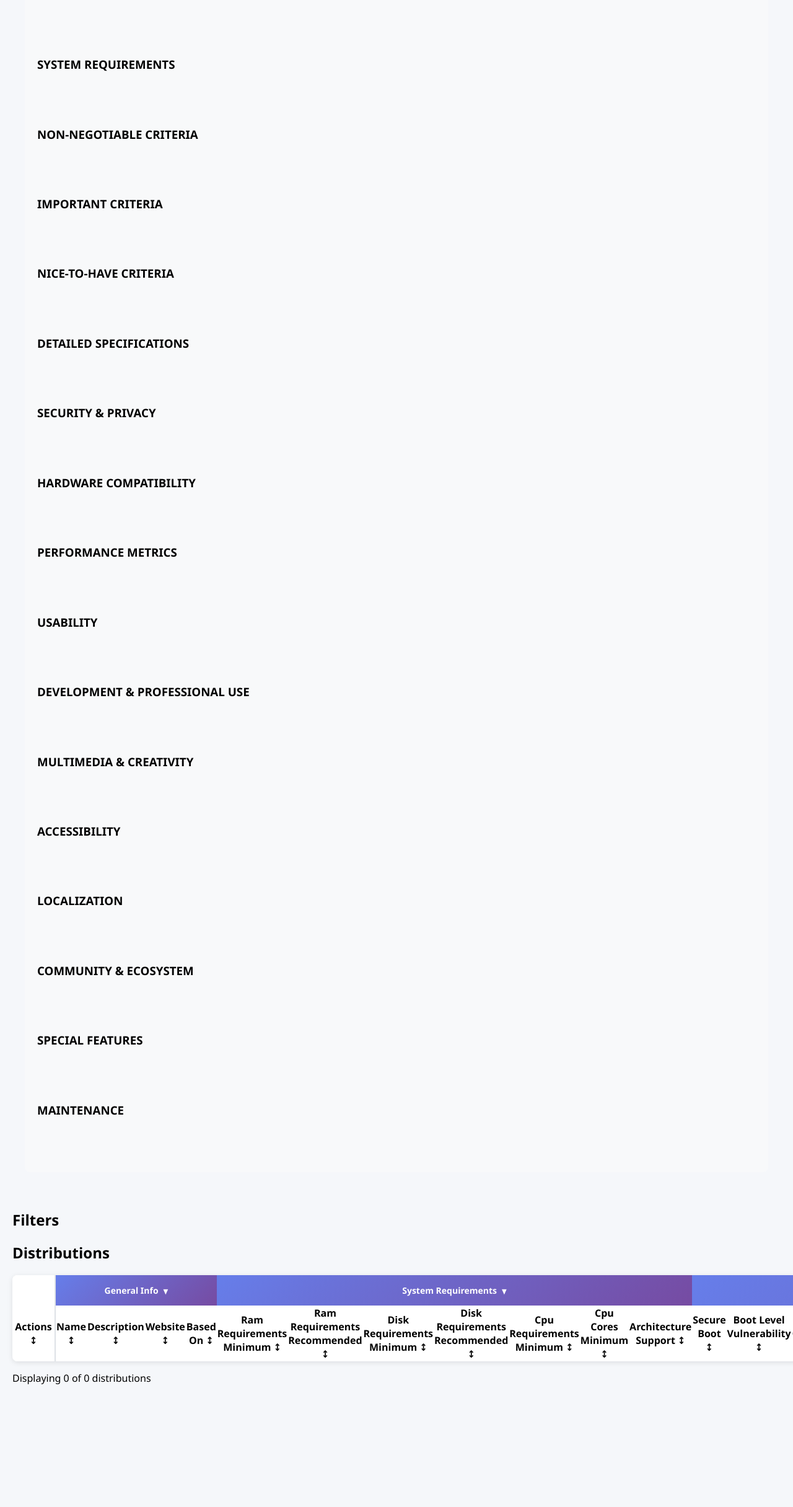
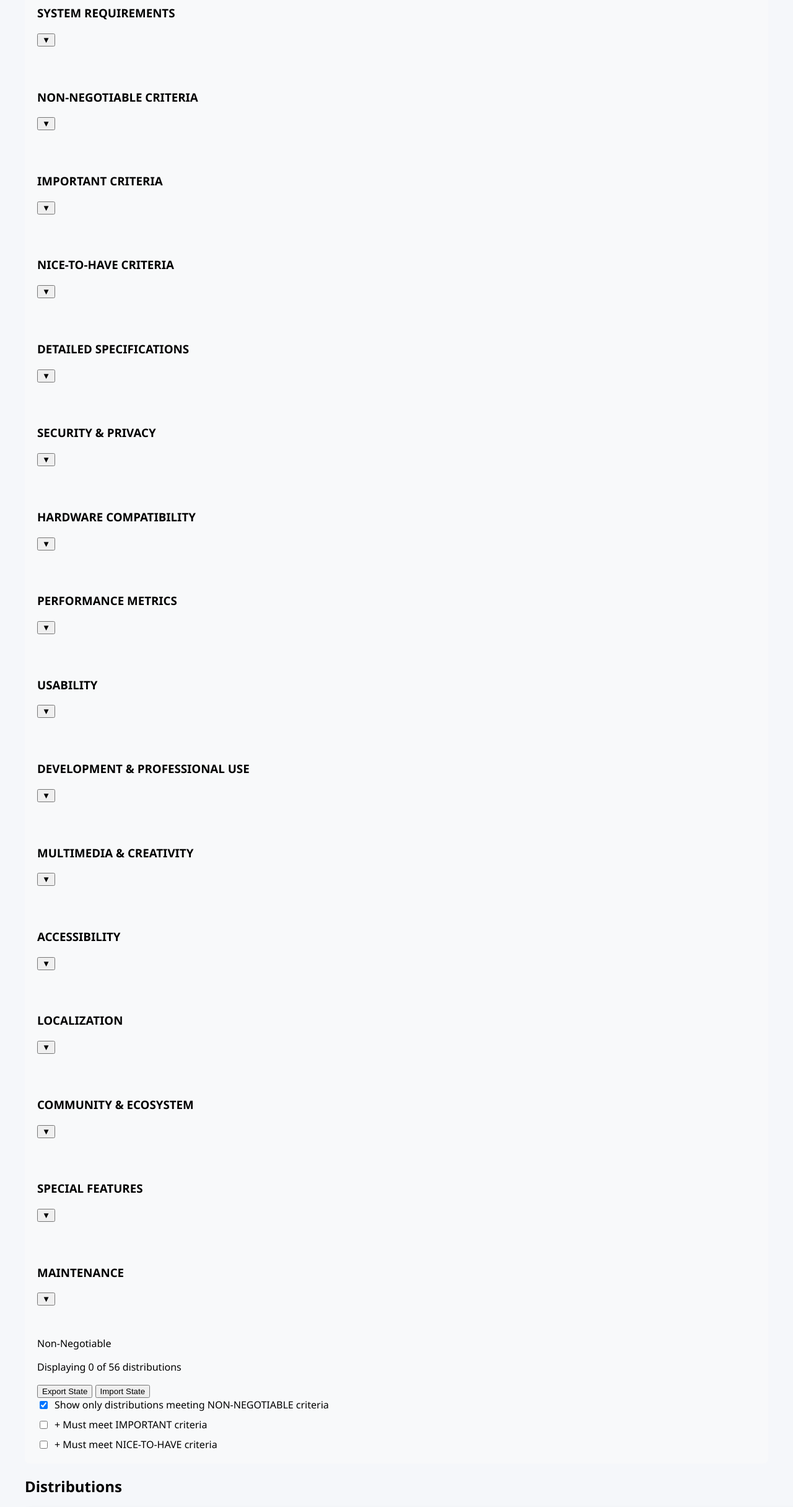
Before and after one commit to James-Cherished-Inc/DistroChooser, a website: page index.html in a window 1280 px wide. Shown: the part 269-2700 px from the top of the page at 62% size. Before the commit the page ends 2539 px from the top, so only its background shows below. Drawn offline with nearby package versions, Linux system fonts and the light colour scheme; no server answers.

Commit message:
Fix active filters display and relocate/update distribution count display under active filters.

```diff
--- a/index.html
+++ b/index.html
@@ -9,26 +9,6 @@
 <body>
     <div class="distro-comparison-container">
         <div class="filter-controls">
-            <div class="priority-filters">
-                <label>
-                    <input type="checkbox" id="filterNonNegotiable" checked>
-                    Show only distributions meeting NON-NEGOTIABLE criteria
-                </label>
-                <label>
-                    <input type="checkbox" id="filterImportant">
-                    + Must meet IMPORTANT criteria
-                </label>
-                <label>
-                    <input type="checkbox" id="filterNiceToHave">
-                    + Must meet NICE-TO-HAVE criteria
-                </label>
-            </div>
-            <div class="state-controls">
-                <button id="exportStateBtn">Export State</button>
-                <input type="file" id="importStateInput" accept=".json" style="display: none;">
-                <button id="importStateBtn">Import State</button>
-            </div>
-            <div id="stats"></div> <!-- Placeholder for statistics -->
 
             <div class="detailed-filters" id="detailed-filters">
                 <div class="filters-header">
@@ -37,120 +17,208 @@
                 </div>
                 <div id="filters-content">
 
-                <div class="filter-category">
-                    <h3>General Info</h3>
-                    <div class="filter-placeholder" id="general-info-filters">
+                <div class="filter-category subsection" id="general-info-section">
+                    <div class="subsection-header">
+                        <h3>General Info</h3>
+                        <button class="subsection-toggle-btn">▼</button>
+                    </div>
+                    <div class="subsection-content">
+                        <div class="filter-placeholder" id="general-info-filters"></div>
                     </div>
                 </div>
 
-                <div class="filter-category">
-                    <h3>SYSTEM REQUIREMENTS</h3>
-                    <div class="filter-placeholder" id="system-requirements-filters">
+                <div class="filter-category subsection" id="system-requirements-section">
+                    <div class="subsection-header">
+                        <h3>SYSTEM REQUIREMENTS</h3>
+                        <button class="subsection-toggle-btn">▼</button>
+                    </div>
+                    <div class="subsection-content">
+                        <div class="filter-placeholder" id="system-requirements-filters"></div>
                     </div>
                 </div>
 
-                <div class="filter-category">
-                    <h3>NON-NEGOTIABLE CRITERIA</h3>
-                    <div class="filter-placeholder" id="non-negotiable-criteria-filters">
+                <div class="filter-category subsection" id="non-negotiable-section">
+                    <div class="subsection-header">
+                        <h3>NON-NEGOTIABLE CRITERIA</h3>
+                        <button class="subsection-toggle-btn">▼</button>
+                    </div>
+                    <div class="subsection-content">
+                        <div class="filter-placeholder" id="non-negotiable-criteria-filters"></div>
                     </div>
                 </div>
 
-                <div class="filter-category">
-                    <h3>IMPORTANT CRITERIA</h3>
-                    <div class="filter-placeholder" id="important-criteria-filters">
+                <div class="filter-category subsection" id="important-criteria-section">
+                    <div class="subsection-header">
+                        <h3>IMPORTANT CRITERIA</h3>
+                        <button class="subsection-toggle-btn">▼</button>
+                    </div>
+                    <div class="subsection-content">
+                        <div class="filter-placeholder" id="important-criteria-filters"></div>
                     </div>
                 </div>
 
-                <div class="filter-category">
-                    <h3>NICE-TO-HAVE CRITERIA</h3>
-                    <div class="filter-placeholder" id="nice-to-have-criteria-filters">
+                <div class="filter-category subsection" id="nice-to-have-section">
+                    <div class="subsection-header">
+                        <h3>NICE-TO-HAVE CRITERIA</h3>
+                        <button class="subsection-toggle-btn">▼</button>
+                    </div>
+                    <div class="subsection-content">
+                        <div class="filter-placeholder" id="nice-to-have-criteria-filters"></div>
                     </div>
                 </div>
 
-                <div class="filter-category">
-                    <h3>DETAILED SPECIFICATIONS</h3>
-                    <div class="filter-placeholder" id="detailed-specifications-filters">
+                <div class="filter-category subsection" id="detailed-specifications-section">
+                    <div class="subsection-header">
+                        <h3>DETAILED SPECIFICATIONS</h3>
+                        <button class="subsection-toggle-btn">▼</button>
+                    </div>
+                    <div class="subsection-content">
+                        <div class="filter-placeholder" id="detailed-specifications-filters"></div>
                     </div>
                 </div>
 
-                <div class="filter-category">
-                    <h3>SECURITY & PRIVACY</h3>
-                    <div class="filter-placeholder" id="security-privacy-filters">
+                <div class="filter-category subsection" id="security-privacy-section">
+                    <div class="subsection-header">
+                        <h3>SECURITY & PRIVACY</h3>
+                        <button class="subsection-toggle-btn">▼</button>
+                    </div>
+                    <div class="subsection-content">
+                        <div class="filter-placeholder" id="security-privacy-filters"></div>
                     </div>
                 </div>
 
-                <div class="filter-category">
-                    <h3>HARDWARE COMPATIBILITY</h3>
-                    <div class="filter-placeholder" id="hardware-compatibility-filters">
+                <div class="filter-category subsection" id="hardware-compatibility-section">
+                    <div class="subsection-header">
+                        <h3>HARDWARE COMPATIBILITY</h3>
+                        <button class="subsection-toggle-btn">▼</button>
+                    </div>
+                    <div class="subsection-content">
+                        <div class="filter-placeholder" id="hardware-compatibility-filters"></div>
                     </div>
                 </div>
 
-                <div class="filter-category">
-                    <h3>PERFORMANCE METRICS</h3>
-                    <div class="filter-placeholder" id="performance-metrics-filters">
+                <div class="filter-category subsection" id="performance-metrics-section">
+                    <div class="subsection-header">
+                        <h3>PERFORMANCE METRICS</h3>
+                        <button class="subsection-toggle-btn">▼</button>
+                    </div>
+                    <div class="subsection-content">
+                        <div class="filter-placeholder" id="performance-metrics-filters"></div>
                     </div>
                 </div>
 
-                <div class="filter-category">
-                    <h3>USABILITY</h3>
-                    <div class="filter-placeholder" id="usability-filters">
+                <div class="filter-category subsection" id="usability-section">
+                    <div class="subsection-header">
+                        <h3>USABILITY</h3>
+                        <button class="subsection-toggle-btn">▼</button>
+                    </div>
+                    <div class="subsection-content">
+                        <div class="filter-placeholder" id="usability-filters"></div>
                     </div>
                 </div>
 
-                <div class="filter-category">
-                    <h3>DEVELOPMENT & PROFESSIONAL USE</h3>
-                    <div class="filter-placeholder" id="development-professional-use-filters">
+                <div class="filter-category subsection" id="development-professional-use-section">
+                    <div class="subsection-header">
+                        <h3>DEVELOPMENT & PROFESSIONAL USE</h3>
+                        <button class="subsection-toggle-btn">▼</button>
+                    </div>
+                    <div class="subsection-content">
+                        <div class="filter-placeholder" id="development-professional-use-filters"></div>
                     </div>
                 </div>
 
-                <div class="filter-category">
-                    <h3>MULTIMEDIA & CREATIVITY</h3>
-                    <div class="filter-placeholder" id="multimedia-creativity-filters">
+                <div class="filter-category subsection" id="multimedia-creativity-section">
+                    <div class="subsection-header">
+                        <h3>MULTIMEDIA & CREATIVITY</h3>
+                        <button class="subsection-toggle-btn">▼</button>
+                    </div>
+                    <div class="subsection-content">
+                        <div class="filter-placeholder" id="multimedia-creativity-filters"></div>
                     </div>
                 </div>
 
-                <div class="filter-category">
-                    <h3>ACCESSIBILITY</h3>
-                    <div class="filter-placeholder" id="accessibility-filters">
+                <div class="filter-category subsection" id="accessibility-section">
+                    <div class="subsection-header">
+                        <h3>ACCESSIBILITY</h3>
+                        <button class="subsection-toggle-btn">▼</button>
+                    </div>
+                    <div class="subsection-content">
+                        <div class="filter-placeholder" id="accessibility-filters"></div>
                     </div>
                 </div>
 
-                <div class="filter-category">
-                    <h3>LOCALIZATION</h3>
-                    <div class="filter-placeholder" id="localization-filters">
+                <div class="filter-category subsection" id="localization-section">
+                    <div class="subsection-header">
+                        <h3>LOCALIZATION</h3>
+                        <button class="subsection-toggle-btn">▼</button>
+                    </div>
+                    <div class="subsection-content">
+                        <div class="filter-placeholder" id="localization-filters"></div>
                     </div>
                 </div>
 
-                <div class="filter-category">
-                    <h3>COMMUNITY & ECOSYSTEM</h3>
-                    <div class="filter-placeholder" id="community-ecosystem-filters">
+                <div class="filter-category subsection" id="community-ecosystem-section">
+                    <div class="subsection-header">
+                        <h3>COMMUNITY & ECOSYSTEM</h3>
+                        <button class="subsection-toggle-btn">▼</button>
+                    </div>
+                    <div class="subsection-content">
+                        <div class="filter-placeholder" id="community-ecosystem-filters"></div>
                     </div>
                 </div>
 
-                <div class="filter-category">
-                    <h3>SPECIAL FEATURES</h3>
-                    <div class="filter-placeholder" id="special-features-filters">
+                <div class="filter-category subsection" id="special-features-section">
+                    <div class="subsection-header">
+                        <h3>SPECIAL FEATURES</h3>
+                        <button class="subsection-toggle-btn">▼</button>
+                    </div>
+                    <div class="subsection-content">
+                        <div class="filter-placeholder" id="special-features-filters"></div>
                     </div>
                 </div>
 
-                <div class="filter-category">
-                    <h3>MAINTENANCE</h3>
-                    <div class="filter-placeholder" id="maintenance-filters">
+                <div class="filter-category subsection" id="maintenance-section">
+                    <div class="subsection-header">
+                        <h3>MAINTENANCE</h3>
+                        <button class="subsection-toggle-btn">▼</button>
                     </div>
-                    </div> <!-- end filters-content -->
+                    <div class="subsection-content">
+                        <div class="filter-placeholder" id="maintenance-filters"></div>
+                    </div>
                 </div>
             </div>
+
+            <div class="active-filters">
+                <!-- Display user-selected filter criteria badges -->
+            </div>
+            <p id="stats">Displaying <span id="filtered-count">0</span> of <span id="total-count">0</span> distributions</p>
+            <div class="priority-controls-container">
+                <div class="state-controls">
+                    <button id="exportStateBtn">Export State</button>
+                    <input type="file" id="importStateInput" accept=".json" style="display: none;">
+                    <button id="importStateBtn">Import State</button>
+                </div>
+                <div class="priority-filters">
+                    <label>
+                        <input type="checkbox" id="filterNonNegotiable" checked>
+                        Show only distributions meeting NON-NEGOTIABLE criteria
+                    </label>
+                    <label>
+                        <input type="checkbox" id="filterImportant">
+                        + Must meet IMPORTANT criteria
+                    </label>
+                    <label>
+                        <input type="checkbox" id="filterNiceToHave">
+                        + Must meet NICE-TO-HAVE criteria
+                    </label>
+                </div>
+            </div>
+
+
         </div>
     </div>
 
     <main>
-      <section id="filters">
-        <h2>Filters</h2>
-        <div id="filter-controls">
-          <!-- Filter controls will be dynamically added here -->
-        </div>
-      </section>
-
       <section id="distributions">
         <h2>Distributions</h2>
         <div id="table-container">
@@ -168,7 +236,7 @@
             </tbody>
           </table>
         </div>
-        <p>Displaying <span id="filtered-count">0</span> of <span id="total-count">0</span> distributions</p>
+        <!-- deleted because relocated stats display below active filters -->
       </section>
     </main>
 
--- a/script.js
+++ b/script.js
@@ -888,9 +888,11 @@ class DistroComparator {
 
   // Update statistics display
   updateStats() {
-      const statsElement = document.getElementById('stats');
-      if (statsElement) {
-          statsElement.textContent = `Displaying ${this.filteredDistros.length} of ${this.allDistros.length} distributions`;
+      const filteredCountElem = document.getElementById('filtered-count');
+      const totalCountElem = document.getElementById('total-count');
+      if (filteredCountElem && totalCountElem) {
+          filteredCountElem.textContent = this.filteredDistros.length;
+          totalCountElem.textContent = this.allDistros.length;
       }
   }
 
```
Also changed, not shown: docs/Changelog.md.
